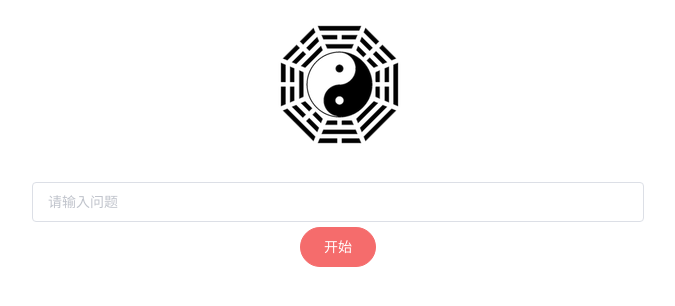
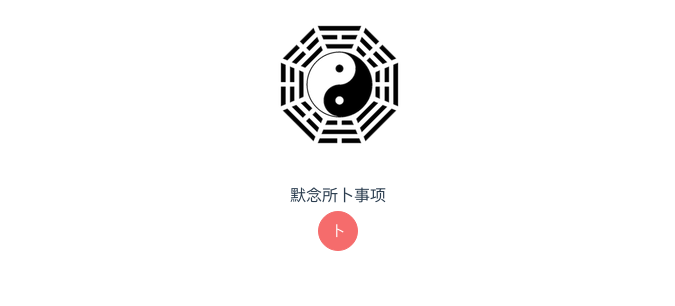
Before and after one commit to tinywell/iching, a Vue app in the folder front/: page /#/ in a window 1280 px wide. Shown: the top 306 px of the page, without its empty margins (302-977 px from the left). Built offline with nearby package versions, Linux system fonts and the light colour scheme.

Commit message:
增加卦符展示

```diff
--- a/front/src/components/HelloWorld.vue
+++ b/front/src/components/HelloWorld.vue
@@ -2,12 +2,15 @@
   <el-main>
     <div>
       <el-row>
-        <el-col :span="12" :offset="6"
-          ><el-input placeholder="请输入问题"></el-input
-        ></el-col>
+        <el-col :span="12" :offset="6"><label>默念所卜事项</label></el-col>
       </el-row>
       <el-row style="margin: 5px">
-        <el-button type="danger" round @click="submit">开始</el-button>
+        <el-button type="danger" circle @click="submit">卜</el-button>
+        <!-- <img
+          src="../assets/taiji.png"
+          style="height: 30px; width: 30px"
+          @click="submit"
+        /> -->
       </el-row>
     </div>
     <div style="display: flex; justify-content: center">
@@ -19,9 +22,9 @@
       <el-row>
         <el-col :span="12" :offset="6">
           <el-row style="text-align: left">
-            <span style="width: 100px; font-size: xxx-large">{{
-              this.name
-            }}</span>
+            <span style="width: 100px; font-size: xxx-large"
+              >{{ this.name }}{{ this.fu }}</span
+            >
             <span>{{ this.ci }}</span>
           </el-row>
           <el-row style="text-align: left">
@@ -49,17 +52,18 @@ export default {
     return {
       gua: {
         shang: { yi: true, change: false },
-        wu: { yi: true, change: false },
+        wu: { yi: false, change: false },
         si: { yi: true, change: false },
-        san: { yi: true, change: false },
+        san: { yi: false, change: false },
         er: { yi: false, change: false },
-        chu: { yi: true, change: false },
-        id: '111101',
+        chu: { yi: false, change: false },
+        id: '101000',
       },
       show: false,
       name: '',
       ci: '',
       tuan: '',
+      fu: '',
       yaoci: [],
     };
   },
@@ -94,6 +98,7 @@ export default {
       this.name = dataci.name;
       this.tuan = dataci.tuan;
       this.yaoci = dataci.yaoci;
+      this.fu = dataci.fu;
       this.show = true;
     },
   },
@@ -102,4 +107,7 @@ export default {
 
 <!-- Add "scoped" attribute to limit CSS to this component only -->
 <style scoped>
+.button_qigua {
+  background-image: "../assets/taiji.png";
+}
 </style>
```
Also changed, not shown: front/src/assets/taiji.png (added).
